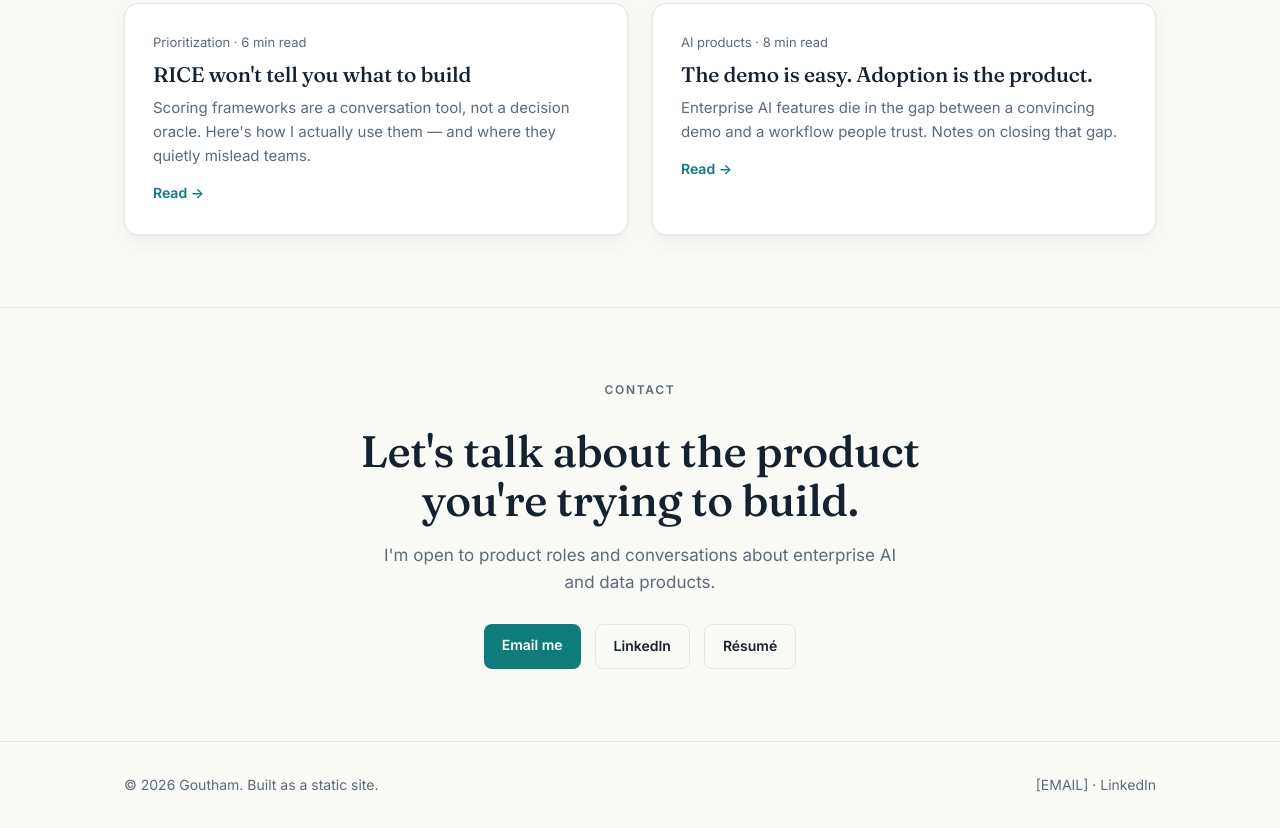
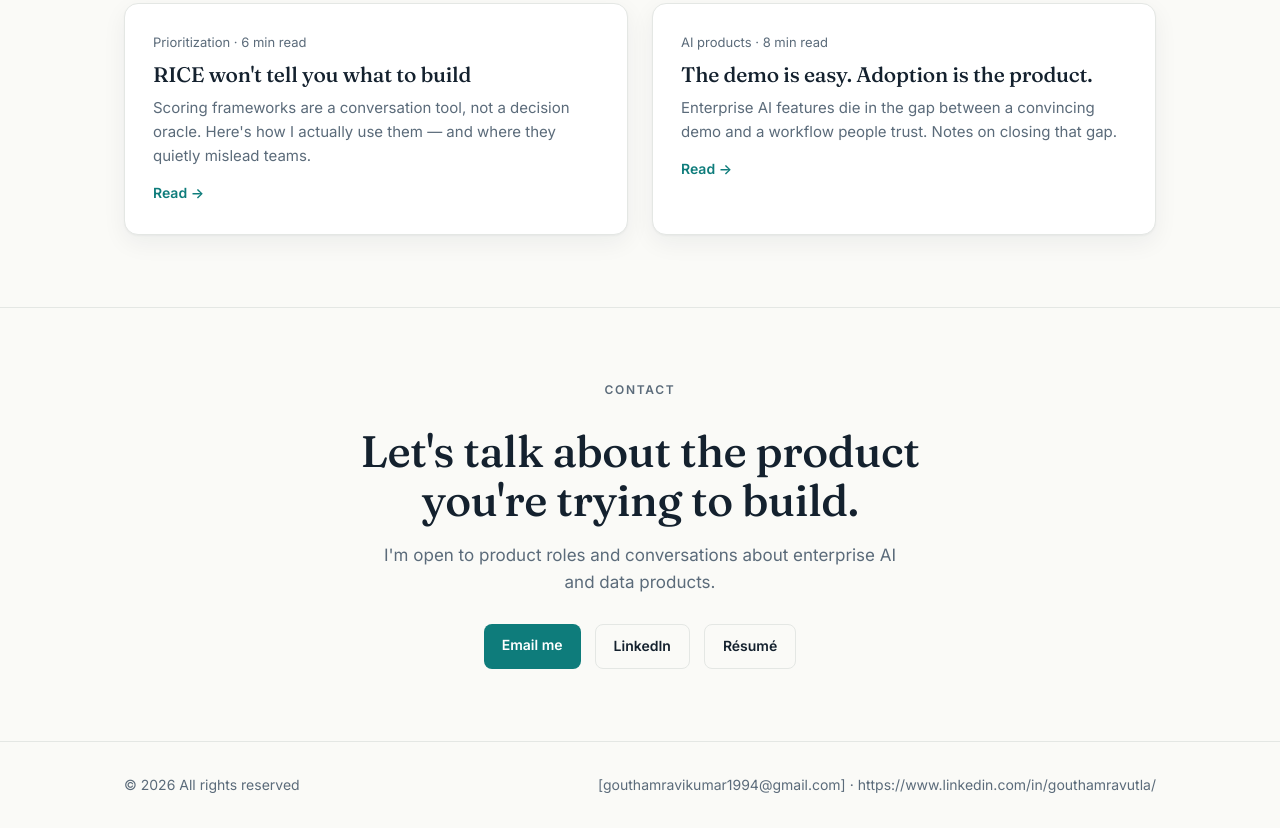
Before and after one commit to RGRK-Ctrl/gouthamravikumarravutla, a plain HTML site: page index.html in a window 1280 px wide. Shown: the part 3195-4023 px from the top of the page. Drawn offline with Linux system fonts and the light colour scheme.

Commit message:
Update footer with new copyright and contact info

```diff
--- a/index.html
+++ b/index.html
@@ -174,8 +174,8 @@
 
 <footer>
   <div class="wrap">
-    <span>© <span id="year"></span> Goutham. Built as a static site.</span>
-    <span><a href="mailto:[EMAIL]">[EMAIL]</a> · <a href="[LINKEDIN_URL]">LinkedIn</a></span>
+    <span>© <span id="year"></span> All rights reserved</span>
+    <span><a href="mailto:[EMAIL]">[gouthamravikumar1994@gmail.com]</a> · <a href="[LINKEDIN_URL]">https://www.linkedin.com/in/gouthamravutla/</a></span>
   </div>
 </footer>
 
```
